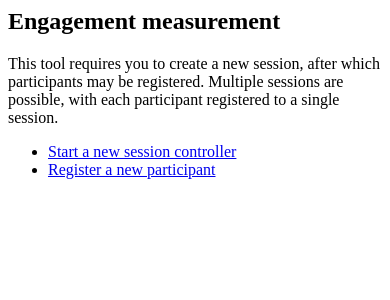
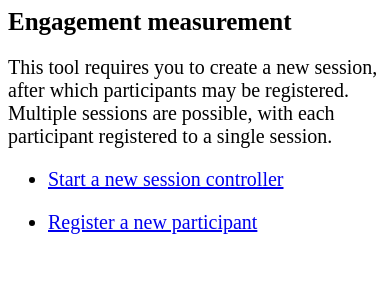
Before and after one commit to Codecors/clone, a PHP site: page / in a window 390 px wide. Shown: the top 300 px of the page. Run offline with PHP 8.4, Linux system fonts and the light colour scheme.

Commit message:
improvingh mobile look of home page

```diff
--- a/index.html
+++ b/index.html
@@ -1,7 +1,9 @@
 <html>
 <head>
-
-<title>Start page</title>
+    <meta name="viewport" content="width=device-width, initial-scale=1">
+    <link rel="stylesheet" media="screen and (max-width: 1000px)" type="text/css" href="style-m.css">
+    <link rel="stylesheet" media="screen and (min-device-width: 1001px)" href="style.css" />
+    <title>Start page</title>
 </head>
 <body>
     <div id='content'>
--- a/style-m.css
+++ b/style-m.css
@@ -5,6 +5,10 @@
 h1{ font-size: 150%; }
 h2{ font-size: 125%;
     margin-bottom: 0.5em;}
+
+li{
+    padding-bottom: 1em;
+}
 
 .indicator{
 	width:10%;
```
